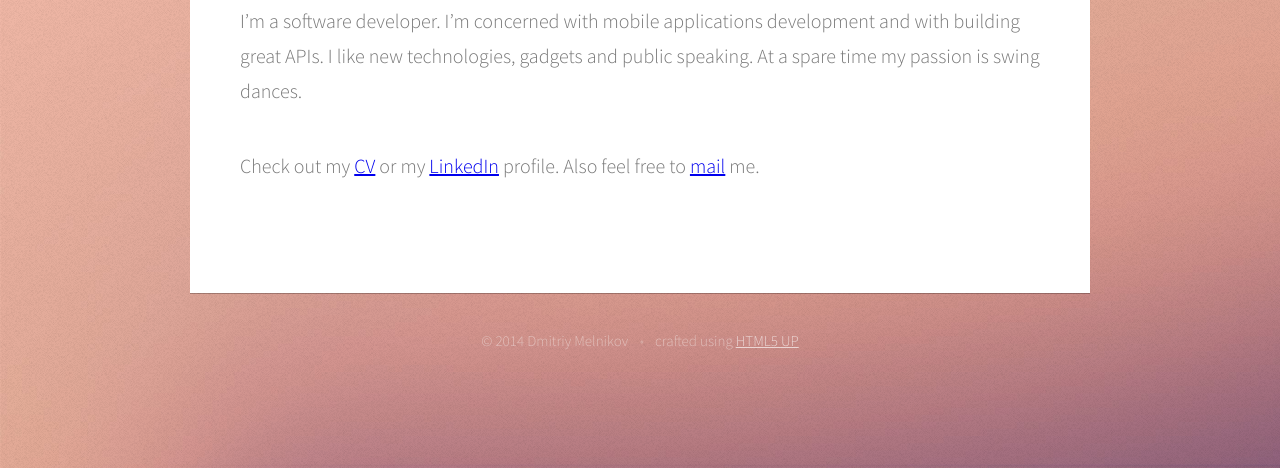
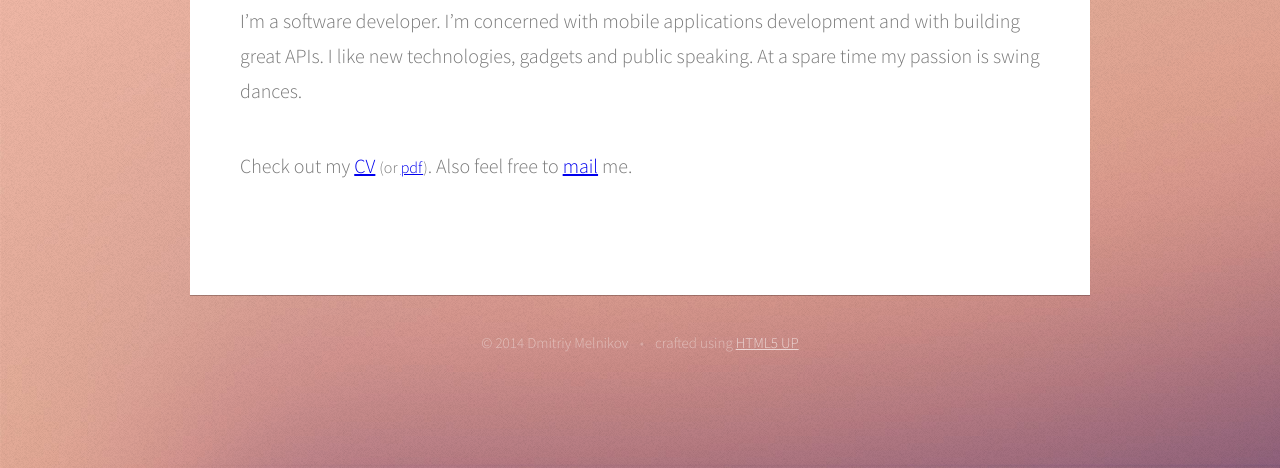
Before and after one commit to melnikovdv/mlayer, a plain HTML site: page index.html in a window 1280 px wide. Both pictures are taken after a click on the link "About". Shown: the part 332-800 px from the top of the page. Drawn offline with Linux system fonts and the light colour scheme.

Commit message:
added pdf resume

```diff
--- a/css/style.css
+++ b/css/style.css
@@ -44,6 +44,11 @@
 	{
 		font-weight: 400;
 		color: #363636;
+	}
+
+	small
+	{
+		font-size: 0.8em;
 	}
 
 	h1, h2, h3, h4,h5, h6
--- a/index.html
+++ b/index.html
@@ -57,7 +57,7 @@
 									I’m a software developer. I’m concerned with mobile applications development and with building great APIs. I like new technologies, gadgets and public speaking. At a spare time my passion is swing dances.
 								</p>
 								<p>
-									Check out my <a href="./cv">CV</a> or my <a href="https://www.linkedin.com/profile/view?id=141684871">LinkedIn</a> profile. Also feel free to <a href="mailto:melnikovdv@gmail.com">mail</a> me.
+									Check out my <a href="./cv">CV</a> <small>(or <a href="images/melnikovdv.pdf">pdf</a>)</small>. Also feel free to <a href="mailto:melnikovdv@gmail.com">mail</a> me.
 								</p>
 								<p>
 
```
Also changed, not shown: 1 other file.
